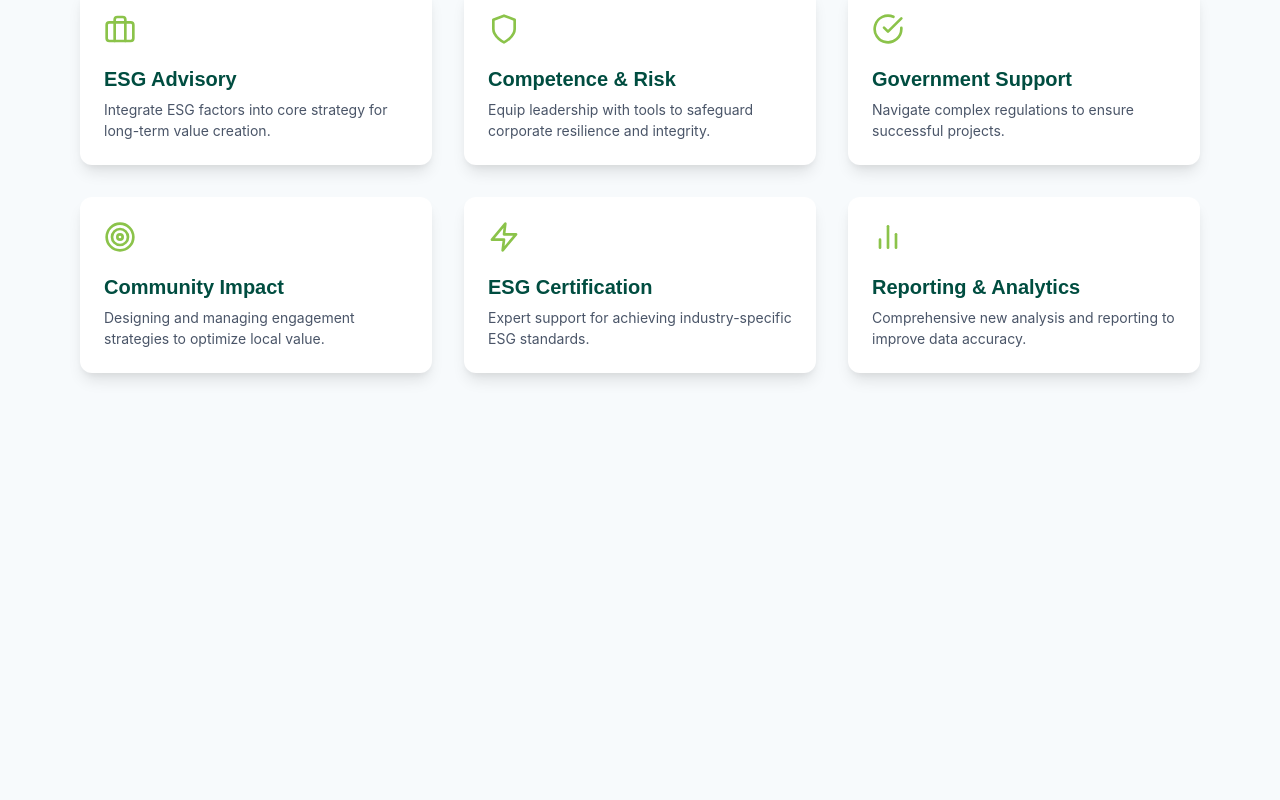
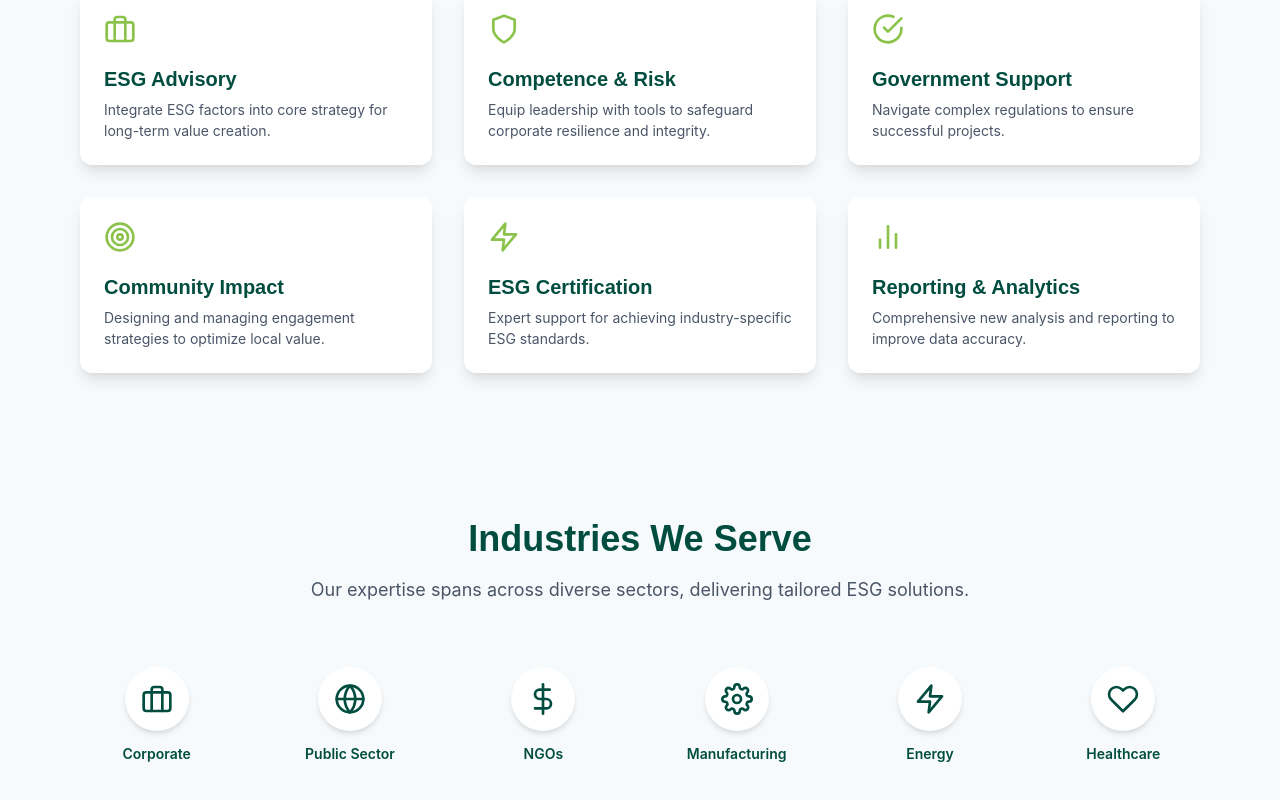
Before and after one commit to symonogwe/sustainable-grid-group-website, a React (Vite) app: page / in a window 1280 px wide. Shown: the part 1117-1917 px from the top of the page. Before the commit the page ends 1570 px from the top, so only its background shows below. Built offline with nearby package versions, Linux system fonts and the light colour scheme.

Commit message:
Add Industries Section with Industry Cards

```diff
--- a/src/App.jsx
+++ b/src/App.jsx
@@ -3,6 +3,7 @@ import Header from "./Header";
 import HeroSection from "./HeroSection";
 import StatsBar from "./StatsBar";
 import ServicesSection from "./ServiceSection";
+import IndustriesSection from "./IndustriesSection";
 
 function App() {
   return (
@@ -12,6 +13,7 @@ function App() {
         <HeroSection />
         <StatsBar />
         <ServicesSection />
+        <IndustriesSection />
       </main>
     </Box>
   );
--- /dev/null
+++ b/src/IndustriesSection.jsx
@@ -0,0 +1,83 @@
+// src/components/IndustriesSection.jsx
+
+import {
+  Container,
+  SimpleGrid,
+  Heading,
+  Text,
+  Box,
+  useColorModeValue,
+} from "@chakra-ui/react";
+import IndustryCard from "./IndustryCard";
+import AnimateOnScroll from "./MotionBox";
+
+// Import domain-specific icons
+import {
+  FiBriefcase,
+  FiGlobe,
+  FiDollarSign,
+  FiSettings,
+  FiZap,
+  FiHeart,
+} from "react-icons/fi";
+
+const industriesData = [
+  { icon: FiBriefcase, label: "Corporate" },
+  { icon: FiGlobe, label: "Public Sector" },
+  { icon: FiDollarSign, label: "NGOs" },
+  { icon: FiSettings, label: "Manufacturing" },
+  { icon: FiZap, label: "Energy" },
+  { icon: FiHeart, label: "Healthcare" },
+];
+
+const IndustriesSection = () => {
+  const headingColor = useColorModeValue("sgg.900", "sgg.100");
+
+  return (
+    <Box py={{ base: 8, md: 16 }} px={{ base: 4, md: 8 }}>
+      <Container maxW={"6xl"}>
+        {/* Section Header */}
+        <Heading
+          as="h2"
+          size="xl"
+          fontWeight="extrabold"
+          textAlign="center"
+          mb={4}
+          color={headingColor}
+        >
+          Industries We Serve
+        </Heading>
+
+        <Text
+          textAlign="center"
+          maxW="3xl"
+          mx="auto"
+          mb={12}
+          fontSize="lg"
+          color={useColorModeValue("gray.600", "sgg.100")}
+        >
+          Our expertise spans across diverse sectors, delivering tailored ESG
+          solutions.
+        </Text>
+
+        {/* Industries Grid */}
+        <SimpleGrid
+          columns={{ base: 2, sm: 3, md: 6 }} // 2 on mobile, 3 on tablet, 6 on PC
+          spacing={{ base: 6, md: 10 }}
+        >
+          {industriesData.map((industry, index) => (
+            <IndustryCard
+              key={index}
+              icon={industry.icon}
+              label={industry.label}
+              // Stagger the animation for a sequential float-in effect
+              delay={0.1 + index * 0.05}
+            />
+          ))}
+        </SimpleGrid>
+      </Container>
+    </Box>
+  );
+};
+
+export default IndustriesSection;
--- /dev/null
+++ b/src/IndustryCard.jsx
@@ -0,0 +1,59 @@
+// src/components/IndustryCard.jsx
+
+import { Box, Text, useColorModeValue, Icon } from "@chakra-ui/react";
+import AnimateOnScroll from "./MotionBox";
+
+const IndustryCard = ({ icon, label, delay }) => {
+  // 🟢 FIX: This hook value is now explicitly used below
+  const iconColor = useColorModeValue("sgg.900", "sgg.100"); // Dark on light, Light on dark
+  const bgColor = useColorModeValue("white", "sgg.700");
+
+  return (
+    <AnimateOnScroll delay={delay}>
+      <Box
+        p={4}
+        textAlign="center"
+        transition="all 0.3s"
+        h="full"
+        // The color for the text/icon is initially set here
+        color={iconColor} // 🟢 FIX: Apply the calculated initial color here
+        // Subtle hover effect (This handles the color change to green on hover)
+        _hover={{
+          color: "sgg.500",
+          transform: "translateY(-4px)",
+        }}
+      >
+        {/* Icon Circle */}
+        <Box
+          w={16}
+          h={16}
+          borderRadius="full"
+          bg={bgColor}
+          display="inline-flex"
+          alignItems="center"
+          justifyContent="center"
+          mb={3}
+          boxShadow="md"
+        >
+          <Icon
+            as={icon}
+            w={8}
+            h={8}
+            color="inherit" // Inherits color from the parent Box (which is iconColor initially, and sgg.500 on hover)
+          />
+        </Box>
+
+        {/* Label */}
+        <Text
+          fontSize="sm"
+          fontWeight="semibold"
+          color="inherit" // Inherits color from parent box
+        >
+          {label}
+        </Text>
+      </Box>
+    </AnimateOnScroll>
+  );
+};
+
+export default IndustryCard;
```
